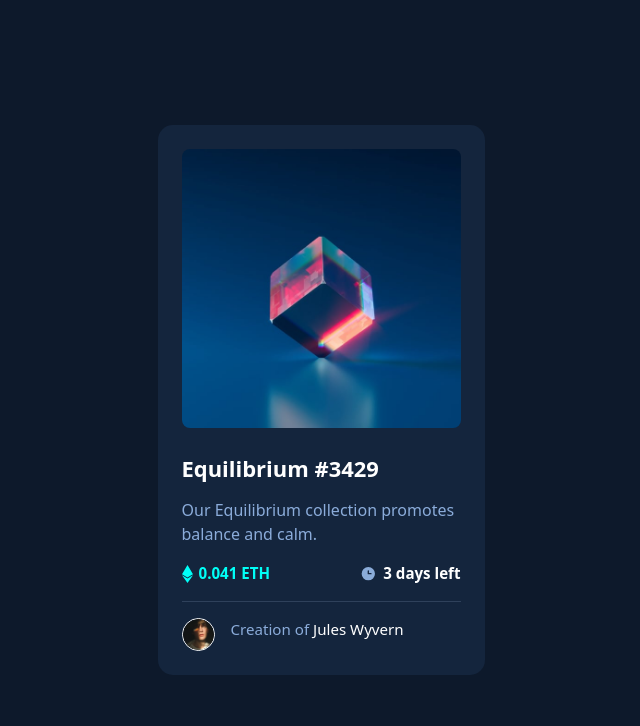
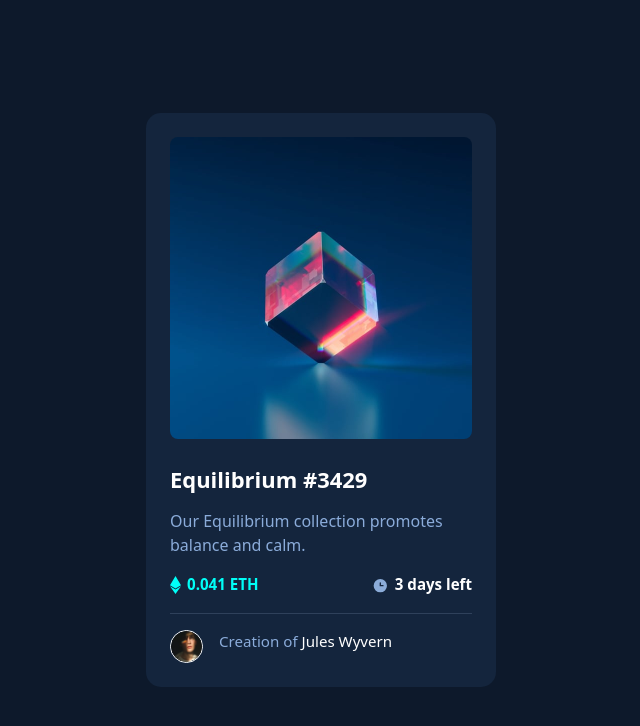
Before and after one commit to Davichobits/nft-preview-card-component, a website: page index.html in a window 1280 px wide. Shown: the whole page, without its empty margins (319-959 px from the left). Drawn offline with Linux system fonts and the light colour scheme.

Commit message:
desktop view

```diff
--- a/index.html
+++ b/index.html
@@ -10,14 +10,14 @@
 <body class="bg-Very-dark-blue-main-BG h-screen grid place-content-center text-lg text-White">
 
   <main>
-    <div class="w-[327px] bg-Very-dark-blue-card-BG p-6 rounded-[15px]">
+    <div class="w-[327px] bg-Very-dark-blue-card-BG p-6 rounded-[15px] sm:w-[350px]">
       <div class="relative group">
         <img class="rounded-lg mb-6 cursor-pointer" src="./assets/images/image-equilibrium.jpg" alt="image equilibrium">
         <div class="bg-Cyan/50 absolute top-0 w-full h-full rounded-lg hidden place-content-center cursor-pointer group-hover:grid">
           <img src="./assets/images/icon-view.svg" alt="">
         </div>
       </div>
-      <h2 class="font-semibold text-[1.22em] mb-3 cursor-pointer hover:text-Cyan">Equilibrium #3429</h2>
+      <h2 class="font-semibold text-[1.22em] mb-3 cursor-pointer hover:text-Cyan sm:text-[1.22em]">Equilibrium #3429</h2>
       <p class="text-Soft-blue text-base mb-4">Our Equilibrium collection promotes balance and calm.</p>
 
       <div class="flex place-content-between mb-4">
```
Also changed, not shown: src/output.css.
